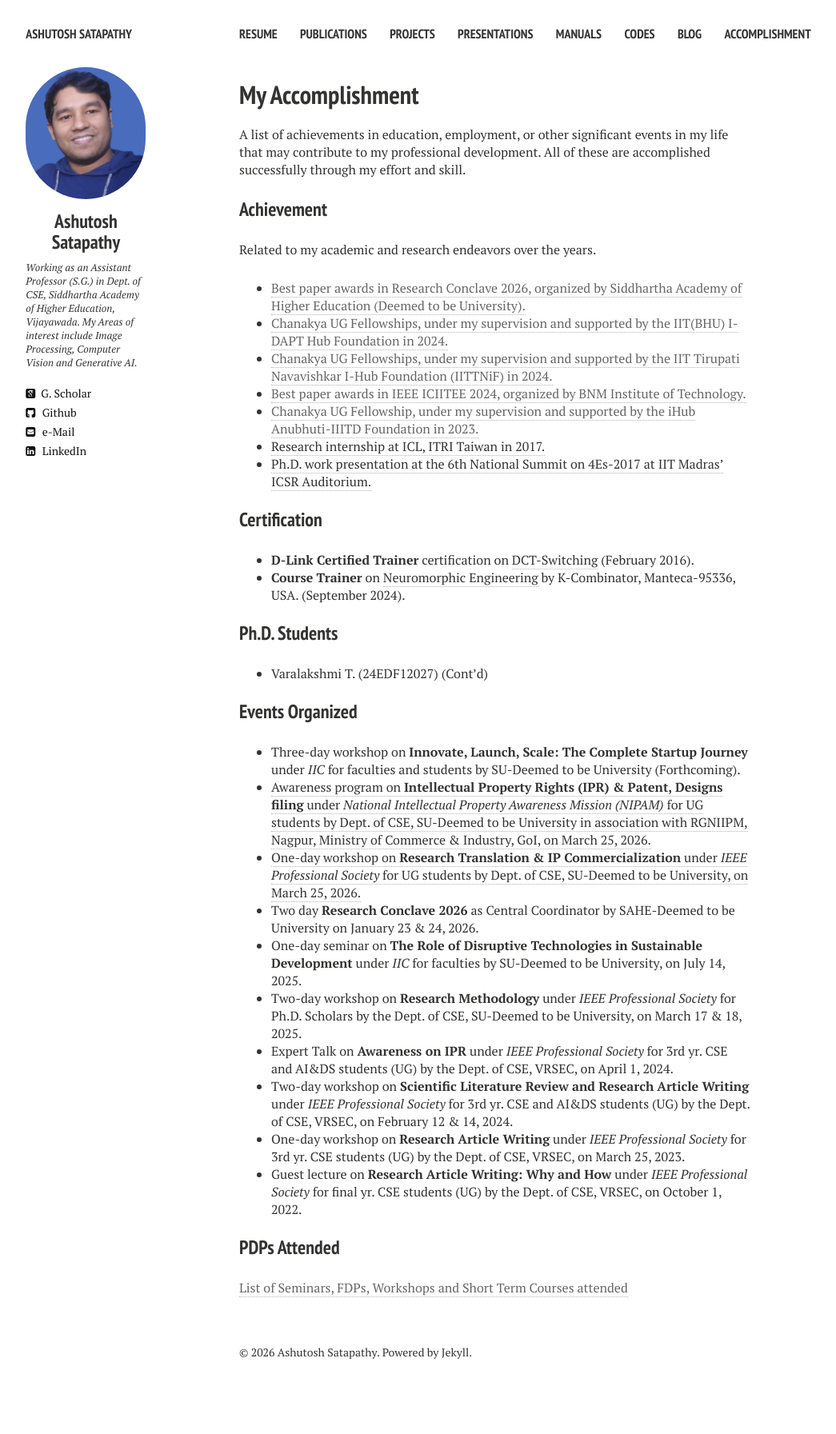
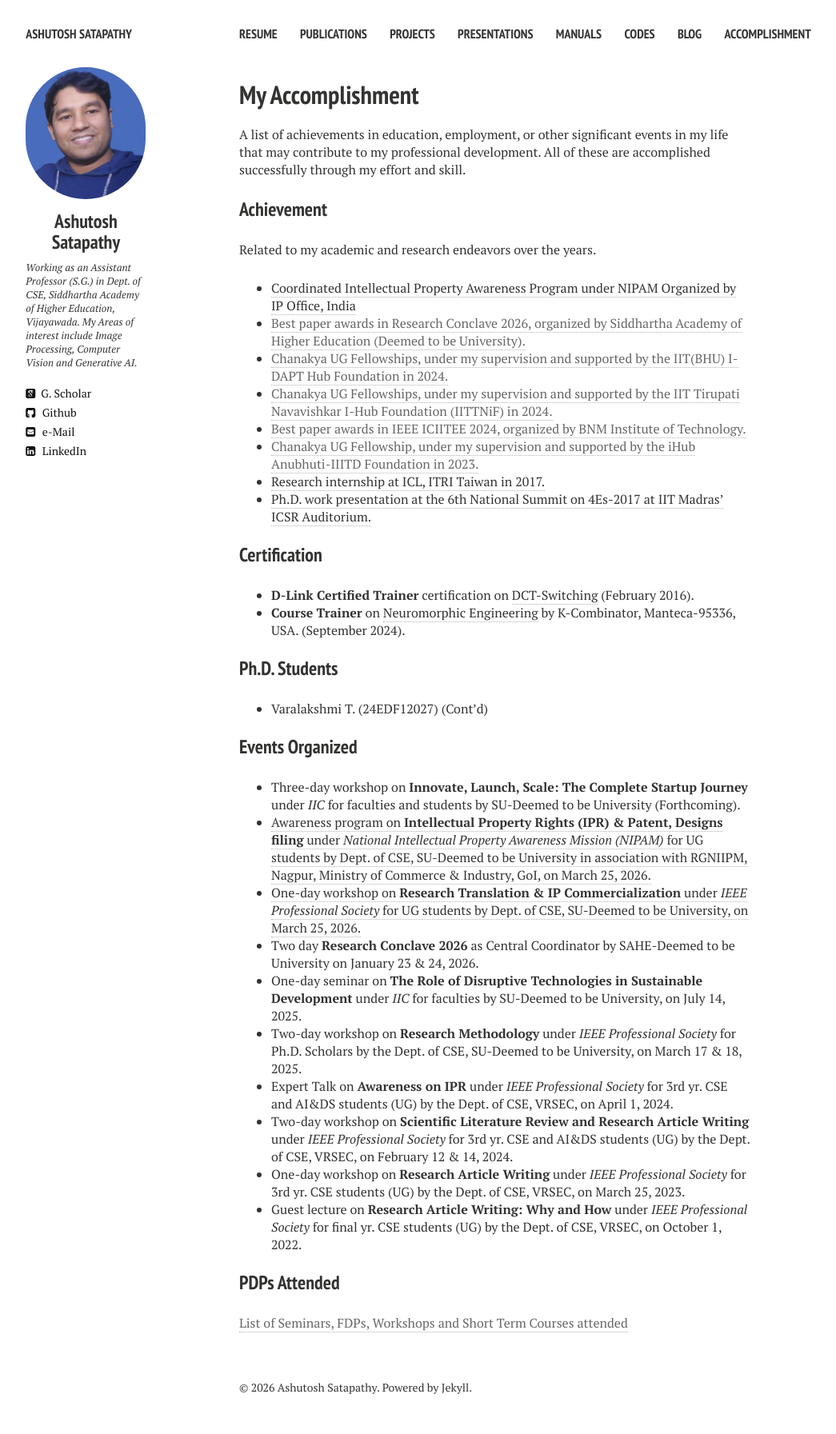
Before and after one commit to ashutoshsatapathy1990/ashutoshsatapathy1990.github.io, a Jekyll site: the page built from achievement.md, in a window 1280 px wide. Shown: the whole page at 80% size, without its empty margins (21-1066 px from the left). Built offline with Jekyll 4.4.1, drawn with Linux system fonts in a browser that asks for light colours; nearby versions of some CDN libraries; before the commit the page ends 1749 px from its top, so only the background shows below that.

Commit message:
Update achievement.md

```diff
--- a/achievement.md
+++ b/achievement.md
@@ -12,6 +12,7 @@ A list of achievements in education, employment, or other significant events in
 ### Achievement
 
 Related to my academic and research endeavors over the years.
+* [Coordinated Intellectual Property Awareness Program under NIPAM Organized by IP Office, India](https://drive.google.com/file/d/1U1hJjz8DQE5CiGn_axHlZgVRriJOddgS/view?usp=sharing)
 * [Best paper awards in Research Conclave 2026, organized by Siddhartha Academy of Higher Education (Deemed to be University).]()
 * [Chanakya UG Fellowships, under my supervision and supported by the IIT(BHU) I-DAPT Hub Foundation in 2024.]()
 * [Chanakya UG Fellowships, under my supervision and supported by the IIT Tirupati Navavishkar I-Hub Foundation (IITTNiF) in 2024.]()
```
